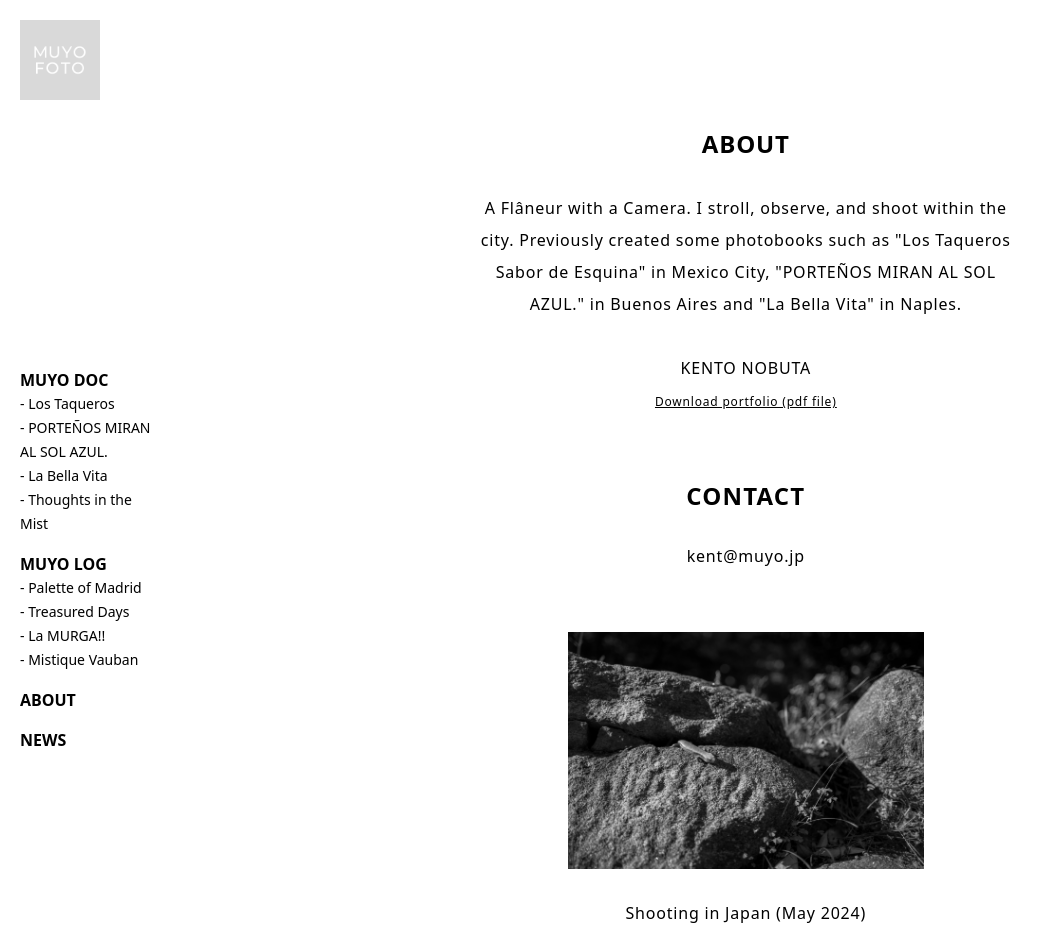
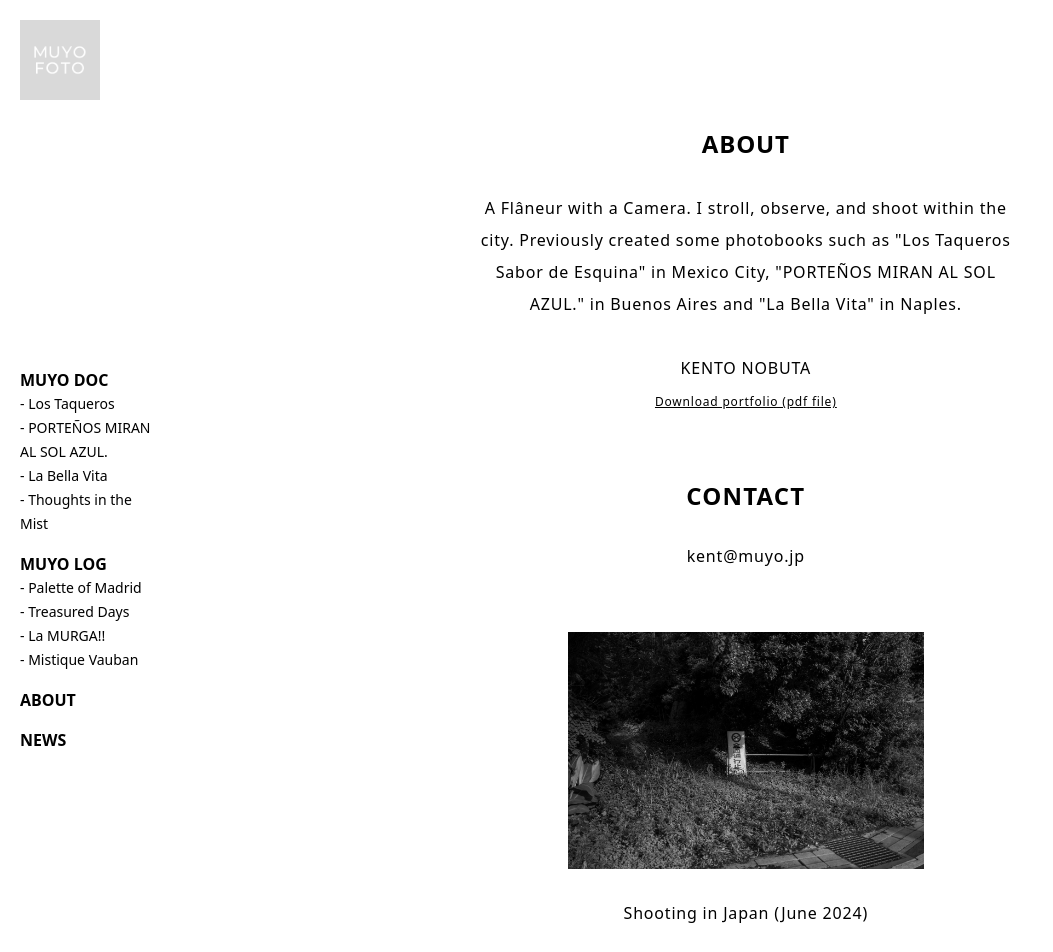
Before and after one commit to Kenchim/muyofoto, a Next.js app: page /about in a window 1280 px wide. Shown: the top 952 px of the page, without its empty margins (0-1053 px from the left). Built offline with nearby package versions, Linux system fonts and the light colour scheme.

Commit message:
change now foto

```diff
--- a/app/about/page.tsx
+++ b/app/about/page.tsx
@@ -21,7 +21,7 @@ export default function About() {
             <FotoCap
             url="../now.jpg"
             alt="Japan"
-            caption="Shooting in Japan (May 2024)"
+            caption="Shooting in Japan (June 2024)"
             />
             <p className="pb-20"></p>
     </div>
```
Also changed, not shown: public/now.jpg.
